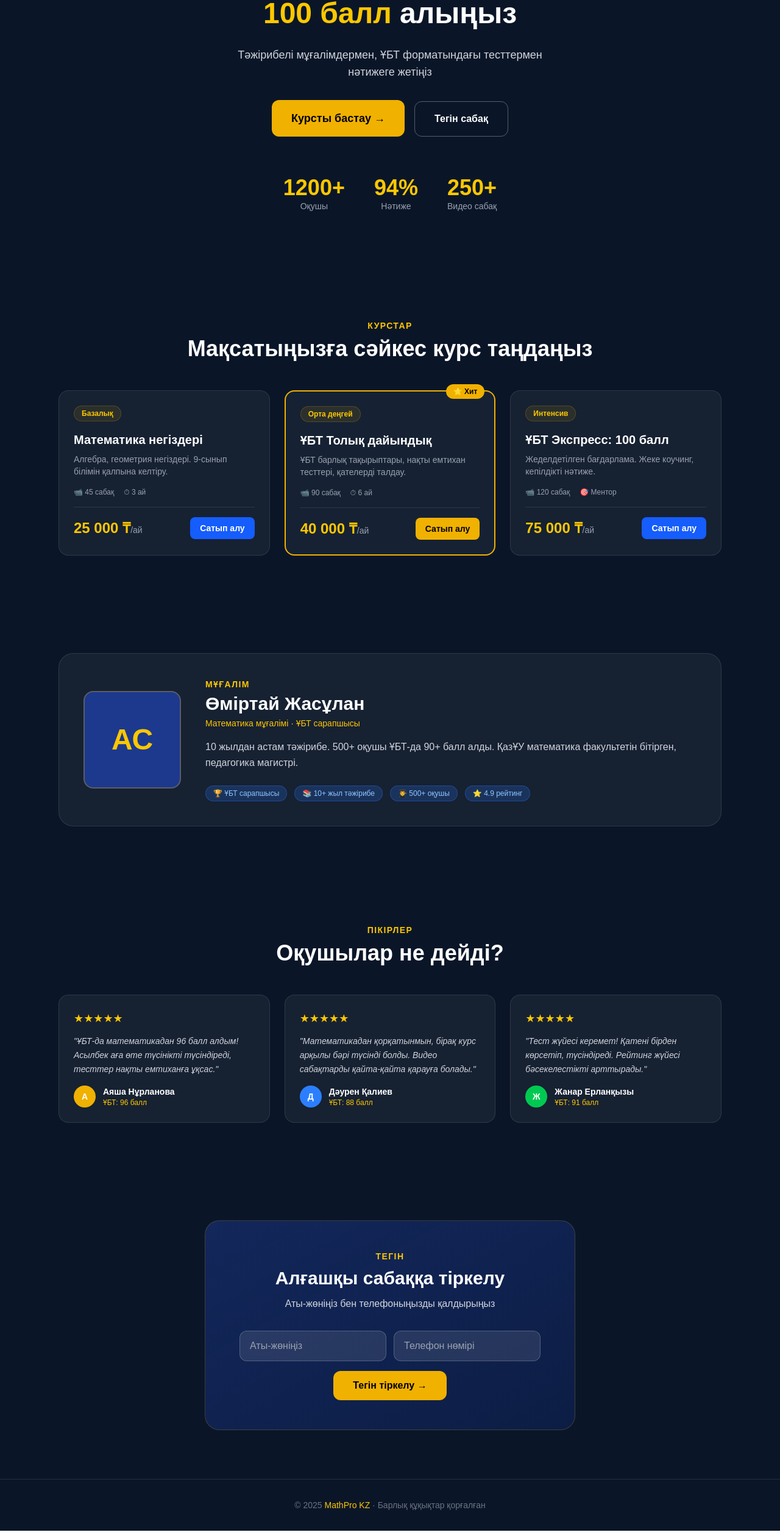
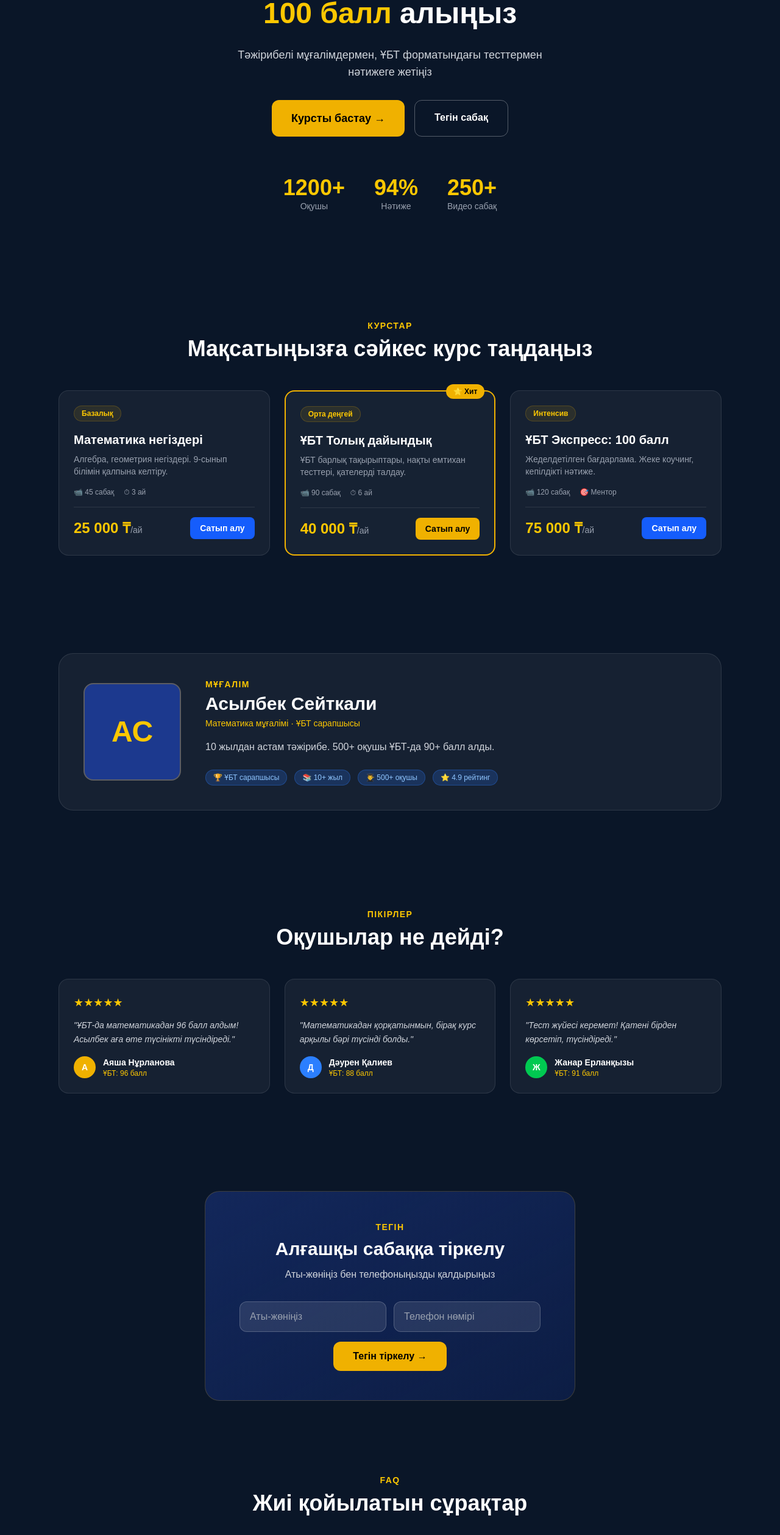
Before and after one commit to Zhasulan0803/mathpro-kz, a Next.js app: page / in a window 1280 px wide. Shown: the part 233-2750 px from the top of the page at 61% size. Built offline with nearby package versions, Linux system fonts and the light colour scheme.

Commit message:
connect all pages

```diff
--- a/app/page.tsx
+++ b/app/page.tsx
@@ -1,3 +1,5 @@
+import Link from "next/link"
+
 export default function Home() {
   return (
     <main className="min-h-screen bg-[#0A1628] text-white">
@@ -6,13 +8,13 @@ export default function Home() {
       <nav className="flex items-center justify-between px-8 py-4 border-b border-yellow-500/20">
         <div className="text-xl font-bold">⭐ MathPro KZ</div>
         <div className="flex gap-6 text-sm text-gray-300">
-          <a href="#courses">Курстар</a>
-          <a href="#teacher">Мұғалім</a>
-          <a href="#faq">FAQ</a>
+          <a href="#courses" className="hover:text-yellow-400 transition">Курстар</a>
+          <a href="#teacher" className="hover:text-yellow-400 transition">Мұғалім</a>
+          <a href="#faq" className="hover:text-yellow-400 transition">FAQ</a>
         </div>
-        <button className="bg-yellow-500 text-black px-4 py-2 rounded-lg font-semibold text-sm">
+        <Link href="/login" className="bg-yellow-500 text-black px-4 py-2 rounded-lg font-semibold text-sm hover:bg-yellow-400 transition">
           Кіру
-        </button>
+        </Link>
       </nav>
 
       {/* HERO */}
@@ -24,91 +26,84 @@ export default function Home() {
         <p className="text-gray-300 text-lg mb-8 max-w-xl mx-auto">
           Тәжірибелі мұғалімдермен, ҰБТ форматындағы тесттермен нәтижеге жетіңіз
         </p>
-        <button className="bg-yellow-500 text-black px-8 py-4 rounded-xl font-bold text-lg mr-4">
-          Курсты бастау →
-        </button>
-        <button className="border border-white/30 px-8 py-4 rounded-xl font-semibold">
-          Тегін сабақ
-        </button>
+        <div className="flex gap-4 justify-center flex-wrap">
+          <Link href="/login" className="bg-yellow-500 text-black px-8 py-4 rounded-xl font-bold text-lg hover:bg-yellow-400 transition">
+            Курсты бастау →
+          </Link>
+          <a href="#form" className="border border-white/30 px-8 py-4 rounded-xl font-semibold hover:border-yellow-500 transition">
+            Тегін сабақ
+          </a>
+        </div>
 
         {/* STATS */}
-        <div className="flex justify-center gap-12 mt-16">
+        <div className="flex justify-center gap-12 mt-16 flex-wrap">
           <div><div className="text-4xl font-black text-yellow-400">1200+</div><div className="text-gray-400 text-sm">Оқушы</div></div>
           <div><div className="text-4xl font-black text-yellow-400">94%</div><div className="text-gray-400 text-sm">Нәтиже</div></div>
           <div><div className="text-4xl font-black text-yellow-400">250+</div><div className="text-gray-400 text-sm">Видео сабақ</div></div>
         </div>
       </section>
-{/* COURSES */}
+
+      {/* COURSES */}
       <section id="courses" className="py-20 px-8 max-w-6xl mx-auto">
         <div className="text-center mb-12">
           <div className="text-yellow-400 text-sm font-semibold tracking-widest mb-2">КУРСТАР</div>
           <h2 className="text-4xl font-black">Мақсатыңызға сәйкес курс таңдаңыз</h2>
         </div>
-
         <div className="grid grid-cols-1 md:grid-cols-3 gap-6">
-
-          {/* Курс 1 */}
           <div className="bg-white/5 border border-white/10 rounded-2xl p-6 hover:border-yellow-500/50 transition">
             <div className="text-yellow-400 text-xs font-bold bg-yellow-500/10 border border-yellow-500/20 px-3 py-1 rounded-full inline-block mb-4">Базалық</div>
             <h3 className="text-xl font-bold mb-2">Математика негіздері</h3>
             <p className="text-gray-400 text-sm mb-4">Алгебра, геометрия негіздері. 9-сынып білімін қалпына келтіру.</p>
             <div className="flex gap-4 text-xs text-gray-400 mb-4">
-              <span>📹 45 сабақ</span>
-              <span>⏱ 3 ай</span>
+              <span>📹 45 сабақ</span><span>⏱ 3 ай</span>
             </div>
             <div className="flex items-center justify-between pt-4 border-t border-white/10">
               <div className="text-2xl font-black text-yellow-400">25 000 ₸<span className="text-sm text-gray-400 font-normal">/ай</span></div>
-              <button className="bg-blue-600 hover:bg-blue-500 px-4 py-2 rounded-lg text-sm font-semibold transition">Сатып алу</button>
+              <Link href="/login" className="bg-blue-600 hover:bg-blue-500 px-4 py-2 rounded-lg text-sm font-semibold transition">Сатып алу</Link>
             </div>
           </div>
 
-          {/* Курс 2 — хит */}
           <div className="bg-white/5 border-2 border-yellow-500 rounded-2xl p-6 relative">
             <div className="absolute -top-3 right-4 bg-yellow-500 text-black text-xs font-bold px-3 py-1 rounded-full">⭐ Хит</div>
             <div className="text-yellow-400 text-xs font-bold bg-yellow-500/10 border border-yellow-500/20 px-3 py-1 rounded-full inline-block mb-4">Орта деңгей</div>
             <h3 className="text-xl font-bold mb-2">ҰБТ Толық дайындық</h3>
             <p className="text-gray-400 text-sm mb-4">ҰБТ барлық тақырыптары, нақты емтихан тесттері, қателерді талдау.</p>
             <div className="flex gap-4 text-xs text-gray-400 mb-4">
-              <span>📹 90 сабақ</span>
-              <span>⏱ 6 ай</span>
+              <span>📹 90 сабақ</span><span>⏱ 6 ай</span>
             </div>
             <div className="flex items-center justify-between pt-4 border-t border-white/10">
               <div className="text-2xl font-black text-yellow-400">40 000 ₸<span className="text-sm text-gray-400 font-normal">/ай</span></div>
-              <button className="bg-yellow-500 hover:bg-yellow-400 text-black px-4 py-2 rounded-lg text-sm font-semibold transition">Сатып алу</button>
+              <Link href="/login" className="bg-yellow-500 hover:bg-yellow-400 text-black px-4 py-2 rounded-lg text-sm font-semibold transition">Сатып алу</Link>
             </div>
           </div>
 
-          {/* Курс 3 */}
           <div className="bg-white/5 border border-white/10 rounded-2xl p-6 hover:border-yellow-500/50 transition">
             <div className="text-yellow-400 text-xs font-bold bg-yellow-500/10 border border-yellow-500/20 px-3 py-1 rounded-full inline-block mb-4">Интенсив</div>
             <h3 className="text-xl font-bold mb-2">ҰБТ Экспресс: 100 балл</h3>
             <p className="text-gray-400 text-sm mb-4">Жеделдетілген бағдарлама. Жеке коучинг, кепілдікті нәтиже.</p>
             <div className="flex gap-4 text-xs text-gray-400 mb-4">
-              <span>📹 120 сабақ</span>
-              <span>🎯 Ментор</span>
+              <span>📹 120 сабақ</span><span>🎯 Ментор</span>
             </div>
             <div className="flex items-center justify-between pt-4 border-t border-white/10">
               <div className="text-2xl font-black text-yellow-400">75 000 ₸<span className="text-sm text-gray-400 font-normal">/ай</span></div>
-              <button className="bg-blue-600 hover:bg-blue-500 px-4 py-2 rounded-lg text-sm font-semibold transition">Сатып алу</button>
+              <Link href="/login" className="bg-blue-600 hover:bg-blue-500 px-4 py-2 rounded-lg text-sm font-semibold transition">Сатып алу</Link>
             </div>
           </div>
-
         </div>
       </section>
+
       {/* МҰҒАЛІМ */}
       <section id="teacher" className="py-20 px-8 max-w-6xl mx-auto">
-        <div className="bg-white/5 border border-white/10 rounded-3xl p-10 flex gap-10 items-center">
-          <div className="w-40 h-40 rounded-2xl bg-blue-900 border-2 border-yellow-500/30 flex items-center justify-center text-5xl font-black text-yellow-400 flex-shrink-0">
-            АС
-          </div>
+        <div className="bg-white/5 border border-white/10 rounded-3xl p-10 flex gap-10 items-center flex-wrap">
+          <div className="w-40 h-40 rounded-2xl bg-blue-900 border-2 border-yellow-500/30 flex items-center justify-center text-5xl font-black text-yellow-400 flex-shrink-0">АС</div>
           <div>
             <div className="text-yellow-400 text-sm font-semibold tracking-widest mb-1">МҰҒАЛІМ</div>
-            <h2 className="text-3xl font-black mb-1">Өміртай Жасұлан</h2>
+            <h2 className="text-3xl font-black mb-1">Асылбек Сейткали</h2>
             <div className="text-yellow-400 text-sm mb-4">Математика мұғалімі · ҰБТ сарапшысы</div>
-            <p className="text-gray-300 mb-6 leading-relaxed">10 жылдан астам тәжірибе. 500+ оқушы ҰБТ-да 90+ балл алды. ҚазҰУ математика факультетін бітірген, педагогика магистрі.</p>
+            <p className="text-gray-300 mb-6 leading-relaxed">10 жылдан астам тәжірибе. 500+ оқушы ҰБТ-да 90+ балл алды.</p>
             <div className="flex gap-3 flex-wrap">
               <span className="bg-blue-500/20 border border-blue-500/30 text-blue-300 text-xs px-3 py-1 rounded-full">🏆 ҰБТ сарапшысы</span>
-              <span className="bg-blue-500/20 border border-blue-500/30 text-blue-300 text-xs px-3 py-1 rounded-full">📚 10+ жыл тәжірибе</span>
+              <span className="bg-blue-500/20 border border-blue-500/30 text-blue-300 text-xs px-3 py-1 rounded-full">📚 10+ жыл</span>
               <span className="bg-blue-500/20 border border-blue-500/30 text-blue-300 text-xs px-3 py-1 rounded-full">👨‍🎓 500+ оқушы</span>
               <span className="bg-blue-500/20 border border-blue-500/30 text-blue-300 text-xs px-3 py-1 rounded-full">⭐ 4.9 рейтинг</span>
             </div>
@@ -124,9 +119,9 @@ export default function Home() {
         </div>
         <div className="grid grid-cols-1 md:grid-cols-3 gap-6">
           {[
-            { name: "Аяша Нұрланова", score: "96 балл", text: "ҰБТ-да математикадан 96 балл алдым! Асылбек аға өте түсінікті түсіндіреді, тесттер нақты емтиханға ұқсас.", avatar: "А", color: "bg-yellow-500" },
-            { name: "Дәурен Қалиев", score: "88 балл", text: "Математикадан қорқатынмын, бірақ курс арқылы бәрі түсінді болды. Видео сабақтарды қайта-қайта қарауға болады.", avatar: "Д", color: "bg-blue-500" },
-            { name: "Жанар Ерланқызы", score: "91 балл", text: "Тест жүйесі керемет! Қатені бірден көрсетіп, түсіндіреді. Рейтинг жүйесі бәсекелестікті арттырады.", avatar: "Ж", color: "bg-green-500" },
+            { name: "Аяша Нұрланова", score: "96 балл", text: "ҰБТ-да математикадан 96 балл алдым! Асылбек аға өте түсінікті түсіндіреді.", avatar: "А", color: "bg-yellow-500" },
+            { name: "Дәурен Қалиев", score: "88 балл", text: "Математикадан қорқатынмын, бірақ курс арқылы бәрі түсінді болды.", avatar: "Д", color: "bg-blue-500" },
+            { name: "Жанар Ерланқызы", score: "91 балл", text: "Тест жүйесі керемет! Қатені бірден көрсетіп, түсіндіреді.", avatar: "Ж", color: "bg-green-500" },
           ].map((r) => (
             <div key={r.name} className="bg-white/5 border border-white/10 rounded-2xl p-6">
               <div className="text-yellow-400 text-lg mb-3">★★★★★</div>
@@ -144,7 +139,7 @@ export default function Home() {
       </section>
 
       {/* ТІРКЕЛУ ФОРМАСЫ */}
-      <section id="faq" className="py-20 px-8 max-w-2xl mx-auto text-center">
+      <section id="form" className="py-20 px-8 max-w-2xl mx-auto text-center">
         <div className="bg-gradient-to-br from-blue-900/50 to-blue-800/20 border border-yellow-500/20 rounded-3xl p-12">
           <div className="text-yellow-400 text-sm font-semibold tracking-widest mb-2">ТЕГІН</div>
           <h2 className="text-3xl font-black mb-3">Алғашқы сабаққа тіркелу</h2>
@@ -153,16 +148,44 @@ export default function Home() {
             <input type="text" placeholder="Аты-жөніңіз" className="bg-white/10 border border-white/20 text-white placeholder-gray-400 px-4 py-3 rounded-xl outline-none focus:border-yellow-500 transition" />
             <input type="tel" placeholder="Телефон нөмірі" className="bg-white/10 border border-white/20 text-white placeholder-gray-400 px-4 py-3 rounded-xl outline-none focus:border-yellow-500 transition" />
           </div>
-          <button className="mt-4 bg-yellow-500 hover:bg-yellow-400 text-black px-8 py-3 rounded-xl font-bold transition">
+          <Link href="/login" className="mt-4 inline-block bg-yellow-500 hover:bg-yellow-400 text-black px-8 py-3 rounded-xl font-bold transition">
             Тегін тіркелу →
-          </button>
+          </Link>
+        </div>
+      </section>
+
+      {/* FAQ */}
+      <section id="faq" className="py-10 px-8 max-w-2xl mx-auto">
+        <div className="text-center mb-8">
+          <div className="text-yellow-400 text-sm font-semibold tracking-widest mb-2">FAQ</div>
+          <h2 className="text-4xl font-black">Жиі қойылатын сұрақтар</h2>
+        </div>
+        <div className="flex flex-col gap-4">
+          {[
+            { q: "Курс қанша уақытқа созылады?", a: "3-тен 6 айға дейін. Интенсив бағдарламасы — 3 ай." },
+            { q: "Төлемді қалай жасауға болады?", a: "Kaspi Pay, Halyk Pay немесе банктік карта арқылы." },
+            { q: "Тегін сабақ қандай?", a: "Тіркелгеннен кейін алғашқы 3 сабақ тегін." },
+            { q: "Нәтиже болмаса ақша қайтарыла ма?", a: "Иә, 14 күн ішінде толық ақша қайтарылады." },
+          ].map((f) => (
+            <div key={f.q} className="bg-white/5 border border-white/10 rounded-xl p-5">
+              <div className="font-semibold mb-2">{f.q}</div>
+              <div className="text-gray-400 text-sm">{f.a}</div>
+            </div>
+          ))}
         </div>
       </section>
 
       {/* FOOTER */}
-      <footer className="border-t border-white/10 text-center py-8 text-gray-500 text-sm">
+      <footer className="border-t border-white/10 text-center py-8 text-gray-500 text-sm mt-10">
         © 2025 <span className="text-yellow-400">MathPro KZ</span> · Барлық құқықтар қорғалған
+        <div className="flex justify-center gap-6 mt-3">
+          <Link href="/login" className="hover:text-yellow-400 transition">Кіру</Link>
+          <Link href="/dashboard" className="hover:text-yellow-400 transition">Дашборд</Link>
+          <Link href="/tests" className="hover:text-yellow-400 transition">Тесттер</Link>
+          <Link href="/admin" className="hover:text-yellow-400 transition">Админ</Link>
+        </div>
       </footer>
+
     </main>
-  );
+  )
 }
```
